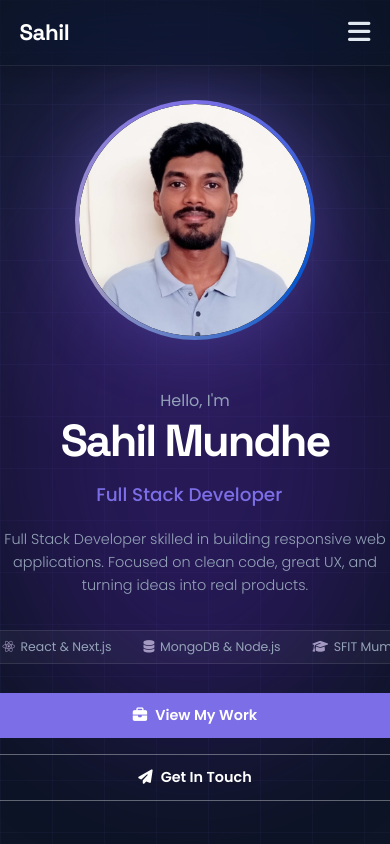
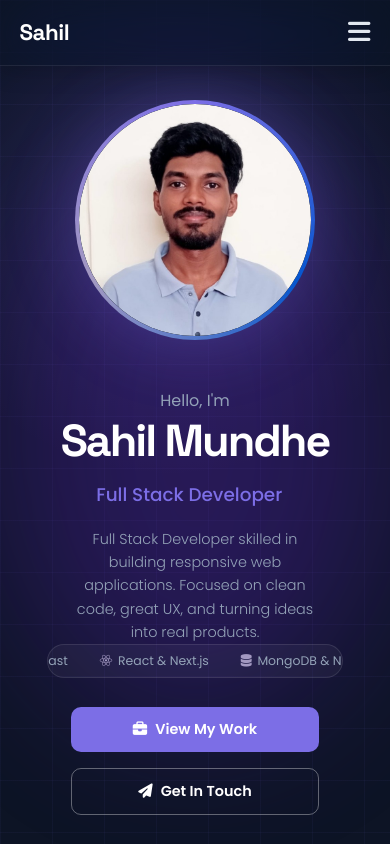
Before and after one commit to Sahileweb/Portfoliow, a Next.js app: page / in a window 390 px wide. Shown: the top 844 px of the page. Built offline with nearby package versions, Linux system fonts and the light colour scheme.

Commit message:
made responsive

```diff
--- a/src/app/globals.css
+++ b/src/app/globals.css
@@ -790,32 +790,37 @@ footer {
 }
 
 /* =========================================
-   HERO MOBILE FIXES (Guaranteed Gaps)
+   BULLETPROOF HERO MOBILE FIX
 ========================================= */
 @media (max-width: 600px) {
 
-  /* 1. Paragraph Fix: Restrict width to 85% so it leaves gaps on both sides */
+  /* 1. Squeeze the entire parent container */
+  .hero-text {
+    padding-left: 1.5rem !important;
+    padding-right: 1.5rem !important;
+    width: 100% !important;
+    box-sizing: border-box !important;
+  }
+
+  /* 2. Let the paragraph flow naturally inside the squeezed container */
   .hero-tagline {
-    width: 85% !important;
-    margin-left: auto !important;
-    margin-right: auto !important;
-    padding: 0 !important;
+    width: 100% !important;
+    margin: 0 auto !important;
     line-height: 1.6 !important;
   }
 
-  /* 2. Button Container Fix: Restrict width to 85% */
+  /* 3. Stack the buttons and make them fill the squeezed space */
   .hero-btns {
-    width: 85% !important;
-    margin-left: auto !important;
-    margin-right: auto !important;
+    display: flex !important;
     flex-direction: column !important;
+    width: 100% !important;
     gap: 1rem !important;
-    padding: 0 !important;
+    margin: 0 auto !important;
   }
 
-  /* 3. Make buttons fill only that 85% space */
   .hero-btns .btn {
     width: 100% !important;
+    display: flex !important;
     justify-content: center !important;
   }
 }
```
